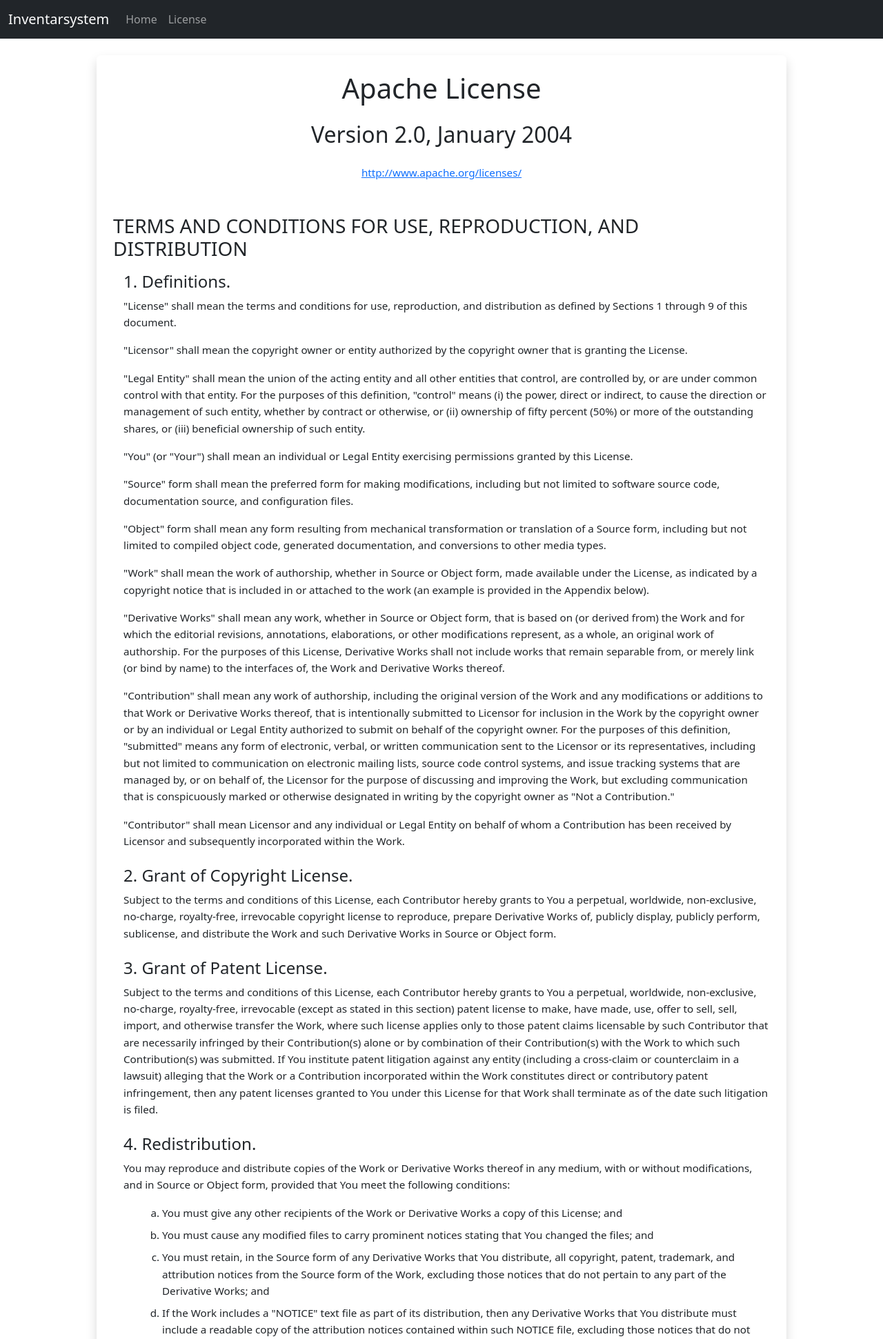
After one commit to AIIrondev/Inventarsystem, a Flask app: page /license in a window 1280 px wide. The commit adds this page. Shown: the top 1941 px of the page at 69% size. Run offline with Flask 3, Linux system fonts and the light colour scheme; some libraries are stand-ins or nearby versions.

Commit message:
Add license information to templates, enhance start script for MongoDB, and update navigation in base template

```diff
--- a/Web/app.py
+++ b/Web/app.py
@@ -1,3 +1,18 @@
+'''
+   Copyright 2025 Maximilian Gründinger
+
+   Licensed under the Apache License, Version 2.0 (the "License");
+   you may not use this file except in compliance with the License.
+   You may obtain a copy of the License at
+
+       http://www.apache.org/licenses/LICENSE-2.0
+
+   Unless required by applicable law or agreed to in writing, software
+   distributed under the License is distributed on an "AS IS" BASIS,
+   WITHOUT WARRANTIES OR CONDITIONS OF ANY KIND, either express or implied.
+   See the License for the specific language governing permissions and
+   limitations under the License.
+'''
 import os
 from flask import Flask, render_template, request, redirect, url_for, session, flash, send_from_directory, get_flashed_messages
 from werkzeug.utils import secure_filename
@@ -342,6 +357,10 @@ def get_qr_code(id):
 
     return send_from_directory(app.config['QR_CODE_FOLDER'], filename, as_attachment=True)
 
+@app.route('/license')
+def license():
+    return render_template('license.html')
+
 QR_CODE_FOLDER = 'QRCodes'
 app.config['QR_CODE_FOLDER'] = QR_CODE_FOLDER
 
--- a/Web/templates/base.html
+++ b/Web/templates/base.html
@@ -1,3 +1,18 @@
+<!--
+   Copyright 2025 Maximilian Gründinger
+
+   Licensed under the Apache License, Version 2.0 (the "License");
+   you may not use this file except in compliance with the License.
+   You may obtain a copy of the License at
+
+       http://www.apache.org/licenses/LICENSE-2.0
+
+   Unless required by applicable law or agreed to in writing, software
+   distributed under the License is distributed on an "AS IS" BASIS,
+   WITHOUT WARRANTIES OR CONDITIONS OF ANY KIND, either express or implied.
+   See the License for the specific language governing permissions and
+   limitations under the License.
+-->
 <!DOCTYPE html>
 <html lang="en">
 <head>
@@ -7,16 +22,35 @@
     <link rel="icon" href="{{ url_for('static', filename='favicon.ico') }}" type="image/x-icon">
     <title>{% block title %}Inventarsystem{% endblock %}</title>
     <script src="https://unpkg.com/html5-qrcode/minified/html5-qrcode.min.js"></script>
+    <script src="https://cdn.jsdelivr.net/npm/bootstrap@5.3.0-alpha1/dist/js/bootstrap.bundle.min.js"></script>
 </head>
 <body>
     <nav class="navbar navbar-expand-lg navbar-dark bg-dark">
         <div class="container-fluid">
             <a class="navbar-brand" href="{{ url_for('home') }}">Inventarsystem</a>
-            <div>
-                {% if 'username' in session %}
-                    <span class="navbar-text text-light">Welcome, {{ session['username'] }}</span>
-                    <a class="btn btn-danger ms-3" href="{{ url_for('logout') }}">Logout</a>
-                {% endif %}
+            <button class="navbar-toggler" type="button" data-bs-toggle="collapse" data-bs-target="#navbarContent">
+                <span class="navbar-toggler-icon"></span>
+            </button>
+            <div class="collapse navbar-collapse" id="navbarContent">
+                <ul class="navbar-nav me-auto mb-2 mb-lg-0">
+                    <li class="nav-item">
+                        <a class="nav-link" href="{{ url_for('home') }}">Home</a>
+                    </li>
+                    <li class="nav-item">
+                        <a class="nav-link" href="{{ url_for('license') }}">License</a>
+                    </li>
+                    {% if 'username' in session and session.get('admin', False) %}
+                    <li class="nav-item">
+                        <a class="nav-link" href="{{ url_for('logs') }}">Logs</a>
+                    </li>
+                    {% endif %}
+                </ul>
+                <div class="d-flex">
+                    {% if 'username' in session %}
+                        <span class="navbar-text text-light me-3">Welcome, {{ session['username'] }}</span>
+                        <a class="btn btn-danger" href="{{ url_for('logout') }}">Logout</a>
+                    {% endif %}
+                </div>
             </div>
         </div>
     </nav>
--- /dev/null
+++ b/Web/templates/license.html
@@ -0,0 +1,257 @@
+{% extends "base.html" %}
+
+{% block title %}License - Inventarsystem{% endblock %}
+
+{% block content %}
+<div class="container my-4">
+    <div class="license-content bg-white p-4 shadow rounded">
+        <h1 class="mb-4 text-center">Apache License</h1>
+        <h2 class="text-center mb-4">Version 2.0, January 2004</h2>
+        <p class="text-center mb-5"><a href="http://www.apache.org/licenses/">http://www.apache.org/licenses/</a></p>
+
+        <h3 class="mb-3">TERMS AND CONDITIONS FOR USE, REPRODUCTION, AND DISTRIBUTION</h3>
+
+        <div class="license-section mb-4">
+            <h4 class="mb-2">1. Definitions.</h4>
+            <p>"License" shall mean the terms and conditions for use, reproduction,
+            and distribution as defined by Sections 1 through 9 of this document.</p>
+
+            <p>"Licensor" shall mean the copyright owner or entity authorized by
+            the copyright owner that is granting the License.</p>
+
+            <p>"Legal Entity" shall mean the union of the acting entity and all
+            other entities that control, are controlled by, or are under common
+            control with that entity. For the purposes of this definition,
+            "control" means (i) the power, direct or indirect, to cause the
+            direction or management of such entity, whether by contract or
+            otherwise, or (ii) ownership of fifty percent (50%) or more of the
+            outstanding shares, or (iii) beneficial ownership of such entity.</p>
+
+            <p>"You" (or "Your") shall mean an individual or Legal Entity
+            exercising permissions granted by this License.</p>
+
+            <p>"Source" form shall mean the preferred form for making modifications,
+            including but not limited to software source code, documentation
+            source, and configuration files.</p>
+
+            <p>"Object" form shall mean any form resulting from mechanical
+            transformation or translation of a Source form, including but
+            not limited to compiled object code, generated documentation,
+            and conversions to other media types.</p>
+
+            <p>"Work" shall mean the work of authorship, whether in Source or
+            Object form, made available under the License, as indicated by a
+            copyright notice that is included in or attached to the work
+            (an example is provided in the Appendix below).</p>
+
+            <p>"Derivative Works" shall mean any work, whether in Source or Object
+            form, that is based on (or derived from) the Work and for which the
+            editorial revisions, annotations, elaborations, or other modifications
+            represent, as a whole, an original work of authorship. For the purposes
+            of this License, Derivative Works shall not include works that remain
+            separable from, or merely link (or bind by name) to the interfaces of,
+            the Work and Derivative Works thereof.</p>
+
+            <p>"Contribution" shall mean any work of authorship, including
+            the original version of the Work and any modifications or additions
+            to that Work or Derivative Works thereof, that is intentionally
+            submitted to Licensor for inclusion in the Work by the copyright owner
+            or by an individual or Legal Entity authorized to submit on behalf of
+            the copyright owner. For the purposes of this definition, "submitted"
+            means any form of electronic, verbal, or written communication sent
+            to the Licensor or its representatives, including but not limited to
+            communication on electronic mailing lists, source code control systems,
+            and issue tracking systems that are managed by, or on behalf of, the
+            Licensor for the purpose of discussing and improving the Work, but
+            excluding communication that is conspicuously marked or otherwise
+            designated in writing by the copyright owner as "Not a Contribution."</p>
+
+            <p>"Contributor" shall mean Licensor and any individual or Legal Entity
+            on behalf of whom a Contribution has been received by Licensor and
+            subsequently incorporated within the Work.</p>
+        </div>
+
+        <div class="license-section mb-4">
+            <h4 class="mb-2">2. Grant of Copyright License.</h4>
+            <p>Subject to the terms and conditions of
+            this License, each Contributor hereby grants to You a perpetual,
+            worldwide, non-exclusive, no-charge, royalty-free, irrevocable
+            copyright license to reproduce, prepare Derivative Works of,
+            publicly display, publicly perform, sublicense, and distribute the
+            Work and such Derivative Works in Source or Object form.</p>
+        </div>
+
+        <div class="license-section mb-4">
+            <h4 class="mb-2">3. Grant of Patent License.</h4>
+            <p>Subject to the terms and conditions of
+            this License, each Contributor hereby grants to You a perpetual,
+            worldwide, non-exclusive, no-charge, royalty-free, irrevocable
+            (except as stated in this section) patent license to make, have made,
+            use, offer to sell, sell, import, and otherwise transfer the Work,
+            where such license applies only to those patent claims licensable
+            by such Contributor that are necessarily infringed by their
+            Contribution(s) alone or by combination of their Contribution(s)
+            with the Work to which such Contribution(s) was submitted. If You
+            institute patent litigation against any entity (including a
+            cross-claim or counterclaim in a lawsuit) alleging that the Work
+            or a Contribution incorporated within the Work constitutes direct
+            or contributory patent infringement, then any patent licenses
+            granted to You under this License for that Work shall terminate
+            as of the date such litigation is filed.</p>
+        </div>
+
+        <div class="license-section mb-4">
+            <h4 class="mb-2">4. Redistribution.</h4>
+            <p>You may reproduce and distribute copies of the
+            Work or Derivative Works thereof in any medium, with or without
+            modifications, and in Source or Object form, provided that You
+            meet the following conditions:</p>
+
+            <ol type="a" class="ms-4">
+                <li class="mb-2">You must give any other recipients of the Work or
+                    Derivative Works a copy of this License; and</li>
+
+                <li class="mb-2">You must cause any modified files to carry prominent notices
+                    stating that You changed the files; and</li>
+
+                <li class="mb-2">You must retain, in the Source form of any Derivative Works
+                    that You distribute, all copyright, patent, trademark, and
+                    attribution notices from the Source form of the Work,
+                    excluding those notices that do not pertain to any part of
+                    the Derivative Works; and</li>
+
+                <li class="mb-2">If the Work includes a "NOTICE" text file as part of its
+                    distribution, then any Derivative Works that You distribute must
+                    include a readable copy of the attribution notices contained
+                    within such NOTICE file, excluding those notices that do not
+                    pertain to any part of the Derivative Works, in at least one
+                    of the following places: within a NOTICE text file distributed
+                    as part of the Derivative Works; within the Source form or
+                    documentation, if provided along with the Derivative Works; or,
+                    within a display generated by the Derivative Works, if and
+                    wherever such third-party notices normally appear. The contents
+                    of the NOTICE file are for informational purposes only and
+                    do not modify the License. You may add Your own attribution
+                    notices within Derivative Works that You distribute, alongside
+                    or as an addendum to the NOTICE text from the Work, provided
+                    that such additional attribution notices cannot be construed
+                    as modifying the License.</li>
+            </ol>
+
+            <p>You may add Your own copyright statement to Your modifications and
+            may provide additional or different license terms and conditions
+            for use, reproduction, or distribution of Your modifications, or
+            for any such Derivative Works as a whole, provided Your use,
+            reproduction, and distribution of the Work otherwise complies with
+            the conditions stated in this License.</p>
+        </div>
+
+        <div class="license-section mb-4">
+            <h4 class="mb-2">5. Submission of Contributions.</h4>
+            <p>Unless You explicitly state otherwise,
+            any Contribution intentionally submitted for inclusion in the Work
+            by You to the Licensor shall be under the terms and conditions of
+            this License, without any additional terms or conditions.
+            Notwithstanding the above, nothing herein shall supersede or modify
+            the terms of any separate license agreement you may have executed
+            with Licensor regarding such Contributions.</p>
+        </div>
+
+        <div class="license-section mb-4">
+            <h4 class="mb-2">6. Trademarks.</h4>
+            <p>This License does not grant permission to use the trade
+            names, trademarks, service marks, or product names of the Licensor,
+            except as required for reasonable and customary use in describing the
+            origin of the Work and reproducing the content of the NOTICE file.</p>
+        </div>
+
+        <div class="license-section mb-4">
+            <h4 class="mb-2">7. Disclaimer of Warranty.</h4>
+            <p>Unless required by applicable law or
+            agreed to in writing, Licensor provides the Work (and each
+            Contributor provides its Contributions) on an "AS IS" BASIS,
+            WITHOUT WARRANTIES OR CONDITIONS OF ANY KIND, either express or
+            implied, including, without limitation, any warranties or conditions
+            of TITLE, NON-INFRINGEMENT, MERCHANTABILITY, or FITNESS FOR A
+            PARTICULAR PURPOSE. You are solely responsible for determining the
+            appropriateness of using or redistributing the Work and assume any
+            risks associated with Your exercise of permissions under this License.</p>
+        </div>
+
+        <div class="license-section mb-4">
+            <h4 class="mb-2">8. Limitation of Liability.</h4>
+            <p>In no event and under no legal theory,
+            whether in tort (including negligence), contract, or otherwise,
+            unless required by applicable law (such as deliberate and grossly
+            negligent acts) or agreed to in writing, shall any Contributor be
+            liable to You for damages, including any direct, indirect, special,
+            incidental, or consequential damages of any character arising as a
+            result of this License or out of the use or inability to use the
+            Work (including but not limited to damages for loss of goodwill,
+            work stoppage, computer failure or malfunction, or any and all
+            other commercial damages or losses), even if such Contributor
+            has been advised of the possibility of such damages.</p>
+        </div>
+
+        <div class="license-section mb-4">
+            <h4 class="mb-2">9. Accepting Warranty or Additional Liability.</h4>
+            <p>While redistributing
+            the Work or Derivative Works thereof, You may choose to offer,
+            and charge a fee for, acceptance of support, warranty, indemnity,
+            or other liability obligations and/or rights consistent with this
+            License. However, in accepting such obligations, You may act only
+            on Your own behalf and on Your sole responsibility, not on behalf
+            of any other Contributor, and only if You agree to indemnify,
+            defend, and hold each Contributor harmless for any liability
+            incurred by, or claims asserted against, such Contributor by reason
+            of your accepting any such warranty or additional liability.</p>
+        </div>
+
+        <div class="license-appendix mt-5 pt-3 border-top">
+            <h3 class="mb-3">APPENDIX: How to apply the Apache License to your work.</h3>
+
+            <p>To apply the Apache License to your work, attach the following
+            boilerplate notice, with the fields enclosed by brackets "[]"
+            replaced with your own identifying information. (Don't include
+            the brackets!) The text should be enclosed in the appropriate
+            comment syntax for the file format. We also recommend that a
+            file or class name and description of purpose be included on the
+            same "printed page" as the copyright notice for easier
+            identification within third-party archives.</p>
+
+            <div class="copyright-notice bg-light p-4 border rounded mt-3">
+                <p>Copyright 2025 Maximilian Gründinger</p>
+
+                <p>Licensed under the Apache License, Version 2.0 (the "License");
+                you may not use this file except in compliance with the License.
+                You may obtain a copy of the License at</p>
+
+                <p class="ms-4"><a href="http://www.apache.org/licenses/LICENSE-2.0">http://www.apache.org/licenses/LICENSE-2.0</a></p>
+
+                <p>Unless required by applicable law or agreed to in writing, software
+                distributed under the License is distributed on an "AS IS" BASIS,
+                WITHOUT WARRANTIES OR CONDITIONS OF ANY KIND, either express or implied.
+                See the License for the specific language governing permissions and
+                limitations under the License.</p>
+            </div>
+        </div>
+    </div>
+</div>
+
+<style>
+    .license-content {
+        font-size: 0.95rem;
+        line-height: 1.6;
+        max-width: 1000px;
+        margin: 0 auto;
+    }
+
+    .license-section {
+        padding-left: 15px;
+    }
+
+    .copyright-notice {
+        font-family: monospace;
+    }
+</style>
+{% endblock %}
```
Also changed, not shown: Web/templates/login.html (+15 -0 lines), Web/templates/main_admin.html (+15 -0 lines), Web/templates/main_admin_old.html (deleted, +0 -262 lines), 1 other file.
